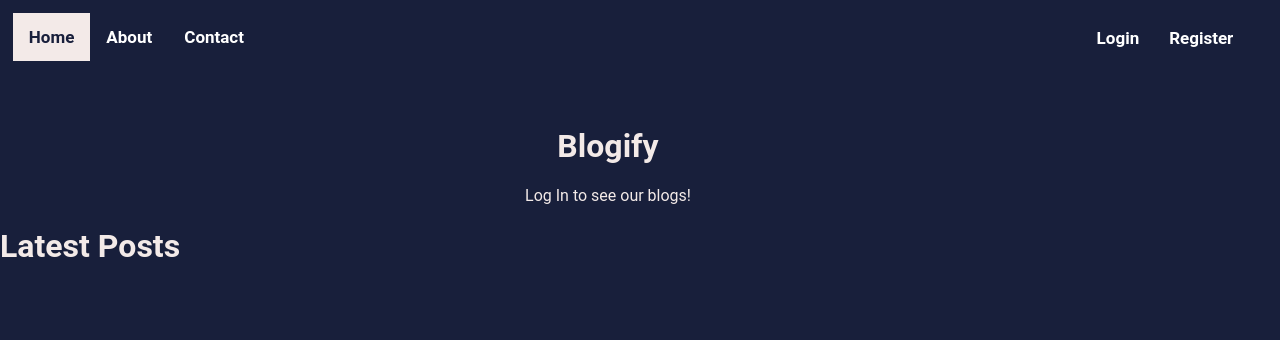
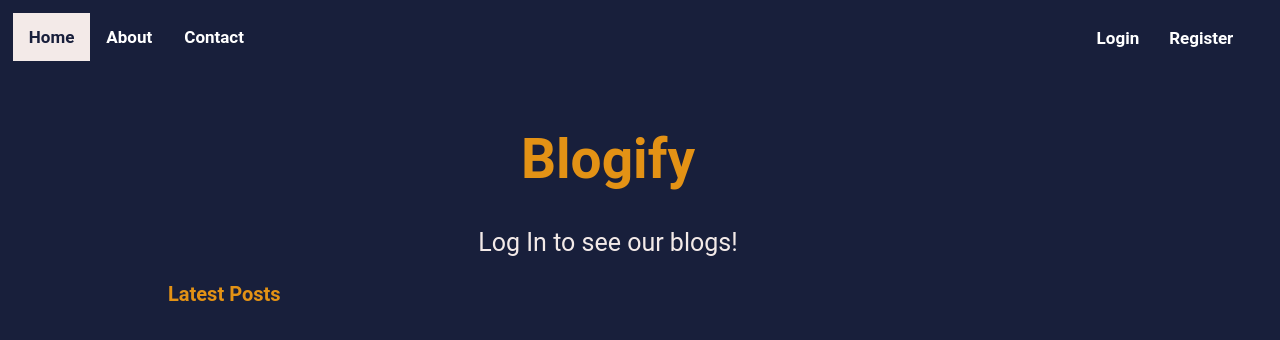
Before and after one commit to roshumihai/blog, a Flask app: page /dashboard in a window 1280 px wide. Shown: the top 340 px of the page. Run offline with Flask 3, Linux system fonts and the light colour scheme; some libraries are stand-ins or nearby versions.

Commit message:
updated dashboard

```diff
--- /dev/null
+++ b/static/dashboard.css
@@ -0,0 +1,62 @@
+/* Dashboard content*/
+
+.content {
+    text-align: center;
+    margin: 5% 5% 0 0;
+}
+
+.content h1 {
+    color: #e39215;
+    font-size: 55px;
+}
+.content p {
+    font-size: 25px;
+}
+
+.container {
+    width: 80%;
+    margin: 0 auto;
+}
+
+.header-latest-posts {
+    color: #e39215;
+    font-size: 20px;
+    margin-left: 40px;
+}
+
+.ul-latest-posts {
+    list-style: none;
+    padding: 10px 40px;
+    white-space: pre-line;
+    background-color: rgba(222, 222, 888, 0.1);
+    letter-spacing: 1px;
+}
+
+.latest-post-title {
+    color: #d0ceff;
+    font-size: 18px;
+    margin-left: 30px;
+    padding-bottom: 10px;
+    border-bottom: 2px solid #77767c;
+}
+
+.latest-post-comment {
+    padding: 15px 30px;
+    background-color: rgba(222, 222, 888, 0.1);
+    border: 2px solid #77767c;
+    border-radius: 4px;
+}
+
+.latest-post-username {
+    color: #d0ceff;
+    font-size: 14px;
+}
+
+.latest-post-name {
+    color: #e39215;
+}
+
+.latest-post-date {
+    color: #a8a139;
+    float: right;
+}
--- a/static/main.css
+++ b/static/main.css
@@ -49,6 +49,14 @@ body {
 .content {
     text-align: center;
     margin: 5% 5% 0 0;
+}
+
+.content h1 {
+    color: #e39215;
+    font-size: 55px;
+}
+.content p {
+    font-size: 25px;
 }
 
 /* Login container */
--- a/templates/base.html
+++ b/templates/base.html
@@ -10,6 +10,7 @@
     <link rel="stylesheet" href="{{ url_for('static', filename='main.css') }}">
     <link rel="stylesheet" href="{{ url_for('static', filename='about.css') }}">
     <link rel="stylesheet" href="{{ url_for('static', filename='message.css') }}">
+    <link rel="stylesheet" href="{{ url_for('static', filename='dashboard.css') }}">
     <script src="{{ url_for('static', filename='index.js') }}"></script>
     <script src="{{ url_for('static', filename='admin.js') }}"></script>
     <script src="https://cdn.jsdelivr.net/npm/sweetalert2@11"></script>
--- a/templates/dashboard.html
+++ b/templates/dashboard.html
@@ -15,16 +15,21 @@
     <div class="container">
       <div class="posts-container">
         <h1 class="header-latest-posts">Latest Posts</h1>
+        {% for post in latest_posts %}
         <ul class="ul-latest-posts">
-          {% for post in latest_posts %}
+
               <li class="latest-post-list">
                 <h2 class="latest-post-title">{{ post.title }}</h2>
                 <p class="latest-post-comment">&nbsp;&nbsp;&nbsp;&nbsp;{{ post.comment }}</p>
-                <div class="latest-post-username">Created by &nbsp;&nbsp;<span class="latest-post-name">{{ post.user.username.title() }}</span></div>
-                <p class="latest-post-date">Created at: {{ post.created_at.strftime('%Y-%m-%d %H:%M:%S') }}</p>
+                {% if post.image_ref %}
+                <img src="{{ url_for('static', filename='uploads/' + post.image_ref) }}" alt="Post Image" class="post-image">
+                {% endif %}
+                <div class="latest-post-username">Posted by &nbsp;&nbsp;<span class="latest-post-name">{{ post.user.username.title() }}</span></div>
+                <p class="latest-post-date"> {{ post.created_at.strftime('%Y-%m-%d %H:%M:%S') }}</p>
               </li>
-          {% endfor %}
+
       </ul>
+      {% endfor %}
       </div>
     </div>
 
```
Also changed, not shown: static/uploads/0edce5f2a29f39d2266c1ded3a9107bfe806736a-357x352.png (renamed from static/0edce5f2a29f39d2266c1ded3a9107bfe806736a-357x352.png), static/uploads/572.png (renamed from static/572.png), static/uploads/Blogger-logo.jpg (renamed from static/Blogger-logo.jpg).
